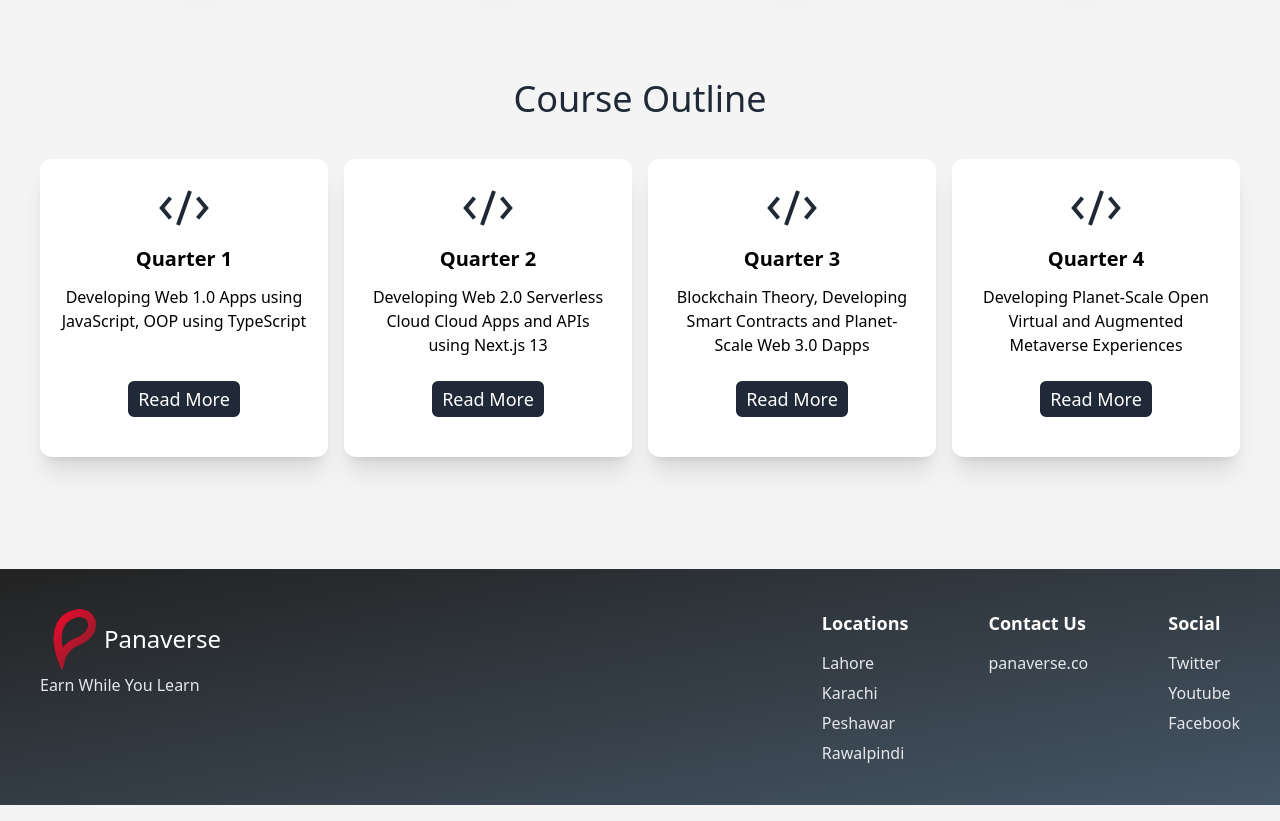
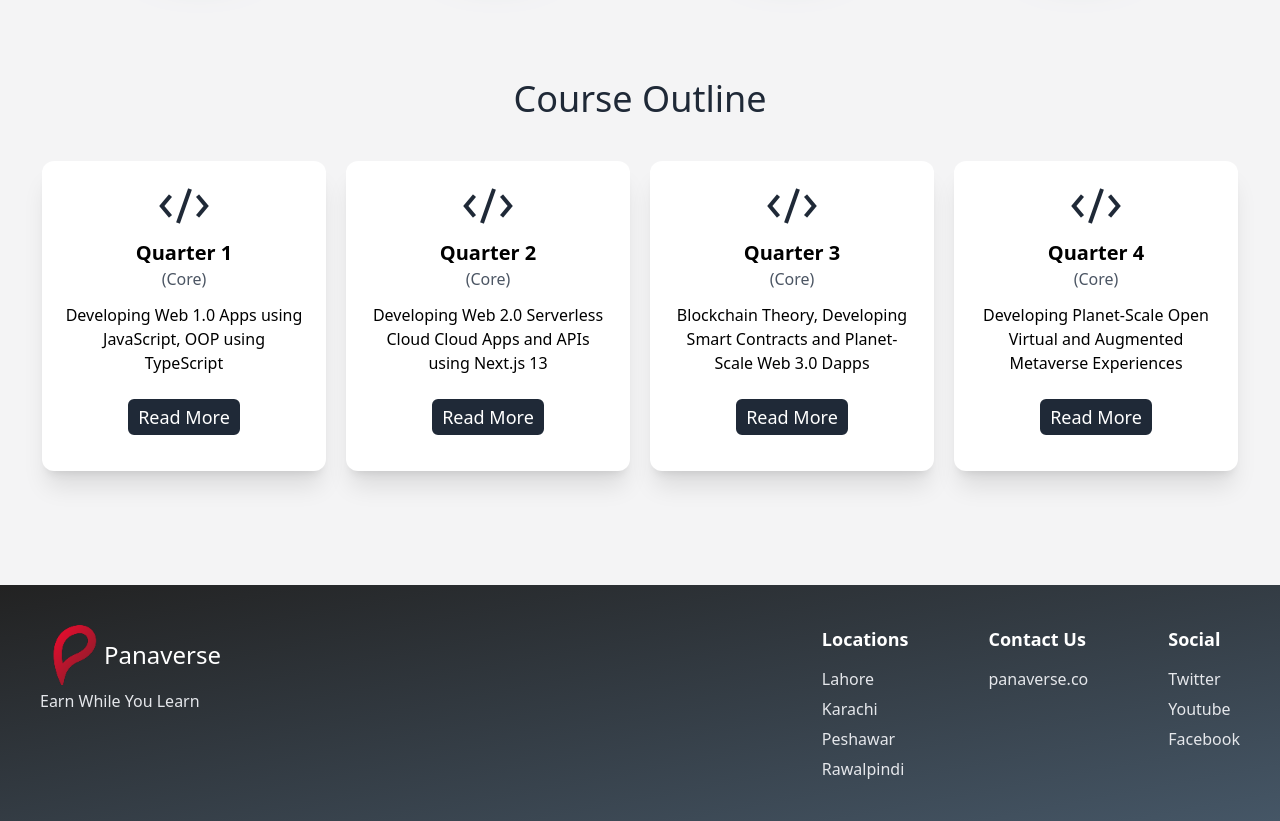
Before and after one commit to bilal-faisal/panaverse-website, a Next.js app: page / in a window 1280 px wide. Shown: the part 1882-2703 px from the top of the page. Built offline with nearby package versions, Linux system fonts and the light colour scheme.

Commit message:
Update Quarter Items

```diff
--- a/src/app/page.tsx
+++ b/src/app/page.tsx
@@ -1,5 +1,5 @@
 import QuoteBanner from "@/components/QuoteBanner";
-import QuarterItems from "@/components/QuarterItems";
+import QuarterItems from "@/components/QuarterItemsHome";
 import GradientBanner from "@/components/GradientBanner";
 import Heading from "@/components/Heading";
 import TeamMembers from "@/components/TeamMembers";
--- a/src/app/syllabus/page.tsx
+++ b/src/app/syllabus/page.tsx
@@ -1,7 +1,7 @@
 import Image from "next/image";
 import PIAIC from "../../../public/metaverse.jpg";
 import Link from "next/link";
-import QuarterItems from "@/components/QuarterItems";
+import QuarterItems from "@/components/QuarterItemsSyllabus";
 
 const page = () => {
   return (
@@ -12,24 +12,6 @@ const page = () => {
           alt="PIAIC logo"
           className="rounded-xl shadow-2xl mx-auto mt-7"
         />
-        {/*<div className="text-center text-[#1F2937] my-4 px-6 space-y-1">
-          <h2 className="text-xl font-semibold">
-            Presidential Initiative for Artificial Intelligence and Computing
-            (PIAIC)
-          </h2>
-          <p>
-            <Link
-              href={"https://www.piaic.org "}
-              target="_blank"
-              className="font-medium text-lg"
-            >
-              https://www.piaic.org
-            </Link>
-          </p>
-          <h1 className="text-2xl font-semibold">
-            Certified Web 3.0 and Metaverse Developer
-          </h1>
-        </div> */}
         <h1 className="px-6 text-2xl font-semibold mt-5 mb-2 text-center">
           Certified Web 3.0 and Metaverse Developer
         </h1>
@@ -38,15 +20,18 @@ const page = () => {
 
         <QuarterItems />
 
-        <h2 className="px-6 text-xl leading-7 font-semibold mt-5 mb-1 text-[#1F2937]">
+        <h2 className="px-6 text-xl font-semibold mt-5 mb-1 text-[#1F2937]">
           Core Courses (Common in All Specializations):
         </h2>
-        <p className="px-6 text-lg leading-7">
+        <p className="px-6 text-lg">
           Every participant of the program will start by completing the
           following three core courses:
         </p>
 
-        <div className="ml-10 px-6 text-lg leading-7 font-normal mt-5 mb-1 text-[#1F2937]">
+        <div
+          className="ml-10 px-6 text-lg font-normal mt-5 mb-1 text-[#1F2937]"
+          id="quarter1"
+        >
           <h3 className="text-xl font-semibold">Quarter I (Core)</h3>
           <p className="pb-3">
             CS-101: Object-Oriented Programming using TypeScript
--- a/src/components/QuarterItem.tsx
+++ b/src/components/QuarterItem.tsx
@@ -4,25 +4,29 @@ import code from "../../public/code.png";
 
 interface Quarter {
   heading: String;
-  desc?: String;
-  url: String;
+  desc: String;
+  type: String;
+  url?: String;
 }
 
-const Quarter = ({ heading, desc, url }: Quarter) => {
+const Quarter = ({ heading, desc, type, url }: Quarter) => {
   return (
-    <div className="basis-full sm:basis-1/2 md:basis-1/4 p-2">
+    <div className="basis-full sm:basis-1/2 md:basis-1/4 p-2.5">
       <div className="bg-white shadow-xl flex flex-col items-center rounded-xl p-5 min-h-full">
-        <Image src={code} alt="Logo" className="my-1" />
-        <h2 className="text-xl font-semibold my-2">{heading}</h2>
-        <p className="text-center my-1">{desc}</p>
+        <Image src={code} alt="Logo" />
+        <h2 className="text-xl font-semibold mt-2">{heading}</h2>
+        <p className="mb-2 text-gray-600">({type})</p>
+        <p className="text-center mt-1 mb-2">{desc}</p>
 
-        <div className="mt-auto py-5">
-          <Link href={`./${url}`}>
-            <button className="px-2 py-0.5 rounded-md text-white bg-[#1F2937] w-fit text-lg border-2 border-[#1F2937] hover:border-2 hover:border-[#1F2937] hover:bg-white hover:text-[#1F2937]">
-              Read More
-            </button>
-          </Link>
-        </div>
+        {url && (
+          <div className="mt-auto py-4">
+            <Link href={`/${url}`}>
+              <button className="px-2 py-0.5 rounded-md text-white bg-[#1F2937] w-fit text-lg border-2 border-[#1F2937] hover:border-2 hover:border-[#1F2937] hover:bg-white hover:text-[#1F2937]">
+                Read More
+              </button>
+            </Link>
+          </div>
+        )}
       </div>
     </div>
   );
--- /dev/null
+++ b/src/components/QuarterItemsHome.tsx
@@ -0,0 +1,40 @@
+import QuarterItem from "@/components/QuarterItem";
+
+const QuarterItems = () => {
+  return (
+    <div className="flex py-6 mb-10 flex-wrap">
+      <QuarterItem
+        heading={"Quarter 1"}
+        desc={"Developing Web 1.0 Apps using JavaScript, OOP using TypeScript"}
+        url="syllabus"
+        type="Core"
+      />
+      <QuarterItem
+        heading={"Quarter 2"}
+        desc={
+          "Developing Web 2.0 Serverless Cloud Cloud Apps and APIs using Next.js 13"
+        }
+        type="Core"
+        url="syllabus"
+      />
+      <QuarterItem
+        heading={"Quarter 3"}
+        desc={
+          "Blockchain Theory, Developing Smart Contracts and Planet-Scale Web 3.0 Dapps"
+        }
+        type="Core"
+        url="syllabus"
+      />
+      <QuarterItem
+        heading={"Quarter 4"}
+        desc={
+          "Developing Planet-Scale Open Virtual and Augmented Metaverse Experiences"
+        }
+        type="Core"
+        url="syllabus"
+      />
+    </div>
+  );
+};
+
+export default QuarterItems;
--- a/src/components/QuarterItems.tsx
+++ b/src/components/QuarterItemsSyllabus.tsx
@@ -2,34 +2,32 @@ import QuarterItem from "@/components/QuarterItem";
 
 const QuarterItems = () => {
   return (
-    <div className="flex py-6 mb-10 flex-wrap">
+    <div className="flex py-6 mb-5 flex-wrap">
       <QuarterItem
         heading={"Quarter 1"}
-        desc={
-          "Developing Web 1.0 Apps using JavaScript, OOP using TypeScript"
-        }
-        url="about"
+        desc={"Developing Web 1.0 Apps using JavaScript, OOP using TypeScript"}
+        type="Core"
       />
       <QuarterItem
         heading={"Quarter 2"}
         desc={
           "Developing Web 2.0 Serverless Cloud Cloud Apps and APIs using Next.js 13"
         }
-        url="about"
+        type="Core"
       />
       <QuarterItem
         heading={"Quarter 3"}
         desc={
           "Blockchain Theory, Developing Smart Contracts and Planet-Scale Web 3.0 Dapps"
         }
-        url="about"
+        type="Selective"
       />
       <QuarterItem
         heading={"Quarter 4"}
         desc={
           "Developing Planet-Scale Open Virtual and Augmented Metaverse Experiences"
         }
-        url="about"
+        type="Selective"
       />
     </div>
   );
```
